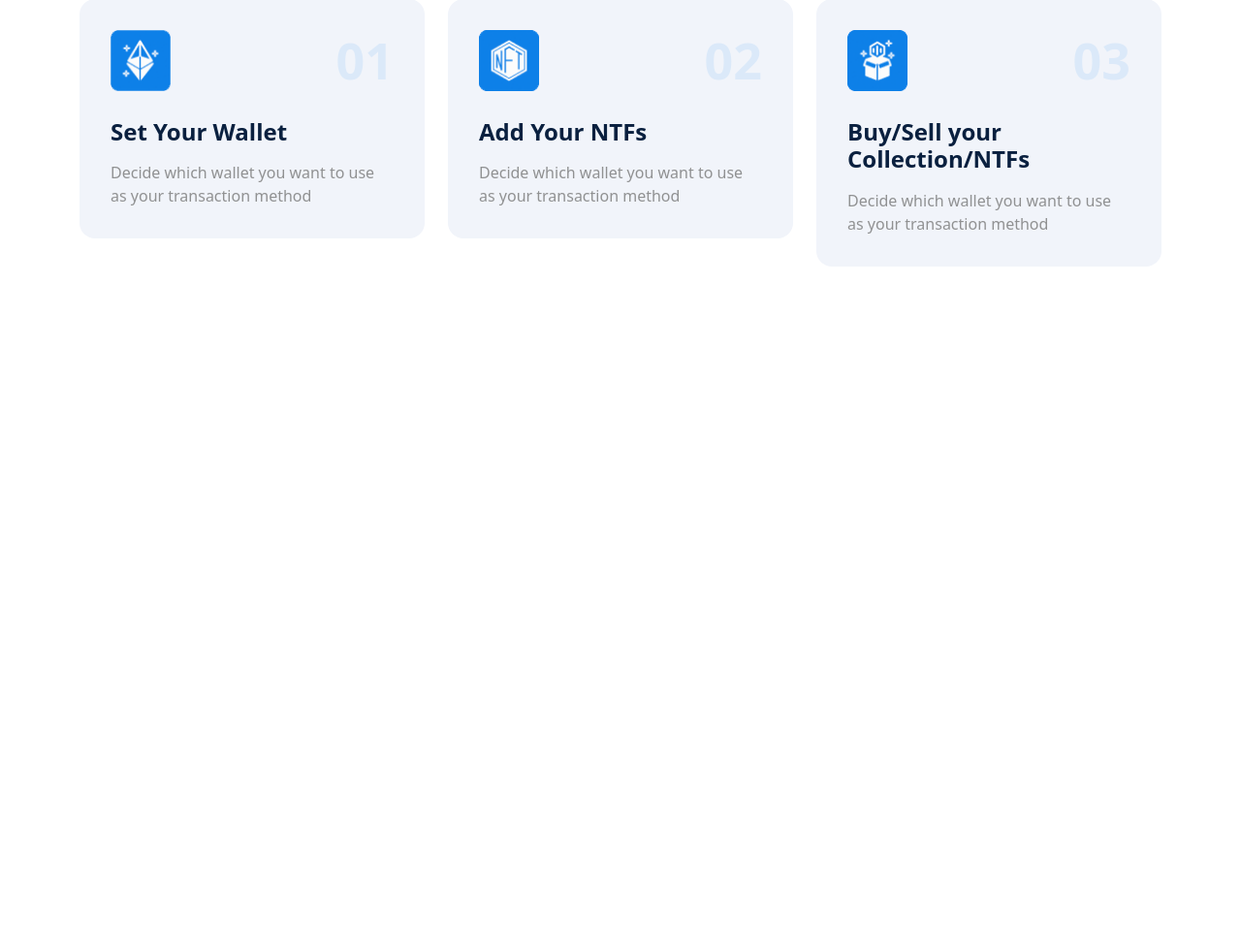
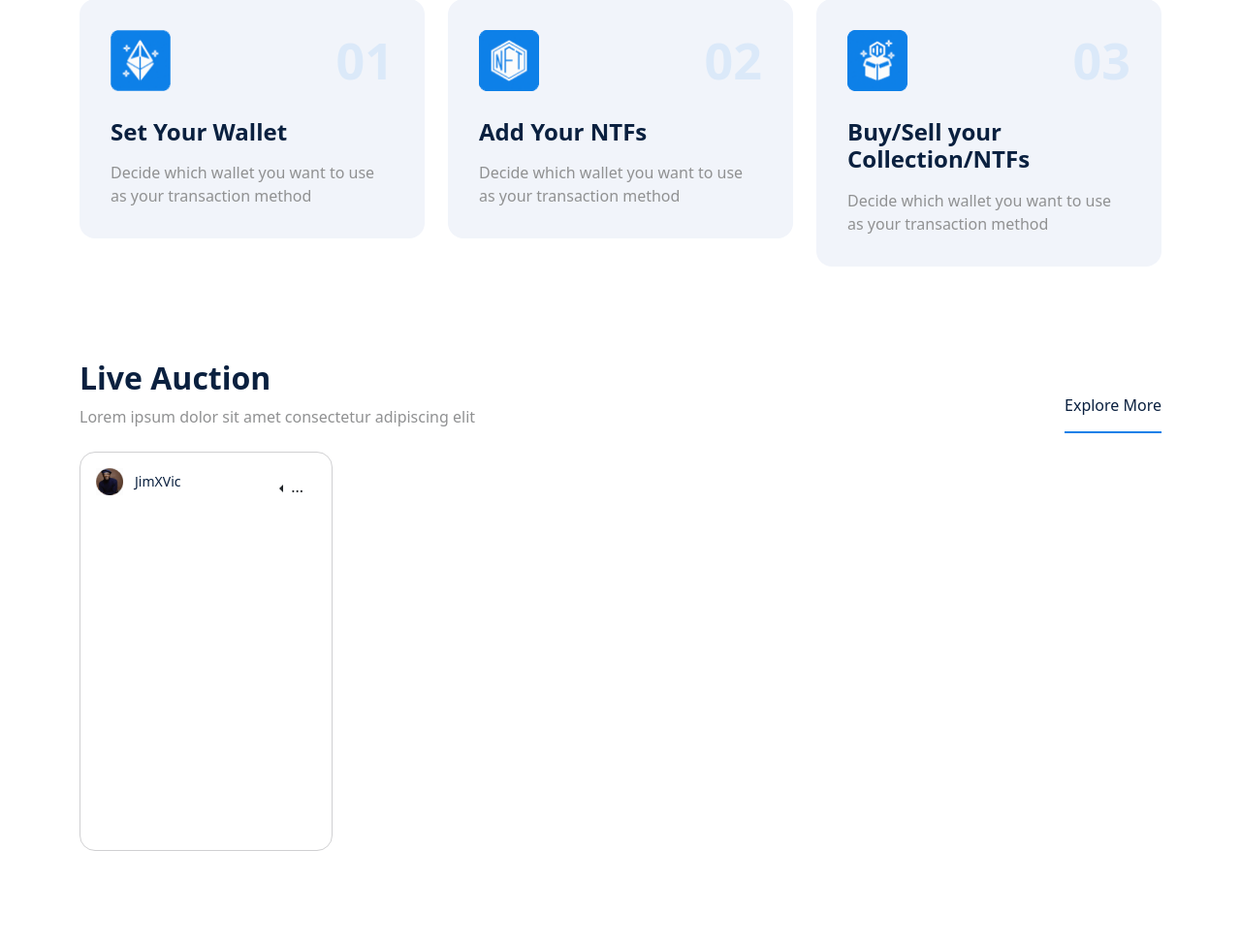
Before and after one commit to devslotcy/modernkariyer, a PHP site: page / in a window 1280 px wide. Shown: the part 769-1743 px from the top of the page at 97% size. Before the commit the page ends 1044 px from the top, so only its background shows below. Run offline with PHP 8.4, Linux system fonts and the light colour scheme.

Commit message:
last update

```diff
--- a/assets/css/style.css
+++ b/assets/css/style.css
@@ -79,3 +79,39 @@
 .section-title-descriptipn {
     color: #909192;
 }
+
+.bottom96 {
+    margin-bottom: 6rem;
+}
+.explore-more {
+    font-weight: 500;
+    color: #0A203F;
+    text-decoration: none;
+    border-bottom: solid 1px #1480e8;
+    padding-bottom: 16px;
+    border-width: 2px;
+}
+.live_card {
+    background: #fff;
+    width: 100%;
+    min-height: 412px;
+    height: auto;
+    border-radius: 1rem;
+    padding: 1rem;
+    border: solid 1px #d0d0d2;
+}
+.user_icon {
+    width: 28px;
+    height: 28px;
+    margin-right: 12px;
+}
+.user_a {
+    color: #0A203F;
+    text-decoration: none;
+    font-size: 14px;
+}
+
+/*Nft Card*/
+.dropstart .dropdown-toggle::before {
+    display: none;
+}
--- a/index.php
+++ b/index.php
@@ -69,7 +69,7 @@
         </div>
     </section>
 
-    <section class="how_it_work">
+    <section class="how_it_work bottom96">
         <div class="container">
             <div class="row">
                 <h2 class="section-title mb-5">How It Work</h2>
@@ -113,6 +113,49 @@
         </div>
     </section>
 
+    <section class="live_auction bottom96">
+        <div class="container">
+            <div class="row">
+                <div class="d-flex justify-content-between align-items-center">
+                    <div class="section_details mb-4">
+                        <h2 class="section-title mb-2">Live Auction</h2>
+                        <p class="section-title-descriptipn">Lorem ipsum dolor sit amet consectetur adipiscing elit</p>
+                    </div>
+                    <div class="section_href">
+                        <a class="explore-more" href="#">Explore More</a>
+                    </div>
+                </div>
+
+                <div class="col-lg-3">
+                    <div class="live_card">
+                        <div class="card_user_content">
+                            <div class="d-flex justify-content-between">
+                                <div class="card_user">
+                                    <div class="d-flex align-items-center">
+                                        <img class="user_icon" src="./assets/images/user1.png">
+                                        <a class="user_a" href="#">JimXVic</a>
+                                    </div>
+                                </div>
+                                <div class="card_menu">
+                                    <div class="btn-group dropstart">
+                                        <button type="button" class="btn dropdown-toggle" data-bs-toggle="dropdown" aria-expanded="false">
+                                            ...
+                                        </button>
+                                        <ul class="dropdown-menu">
+                                           <li>deneme</li>
+                                           <li>deneme</li>
+                                           <li>deneme</li>
+                                        </ul>
+                                    </div>
+                                </div>
+                            </div>
+                        </div>
+                    </div>
+                </div>
+
+            </div>
+        </div>
+    </section>
 
 
 
```
Also changed, not shown: assets/images/._home.png (deleted), assets/images/._icon-sm1.png (deleted), assets/images/._icon-sm2.png (deleted), assets/images/._icon-sm3.png (deleted), assets/images/._icon1.png (deleted), assets/images/._icon2.png (deleted), assets/images/._icon3.png (deleted), assets/images/._icon4.png (deleted), assets/images/._logo.png (deleted), assets/images/user1.png (added).
